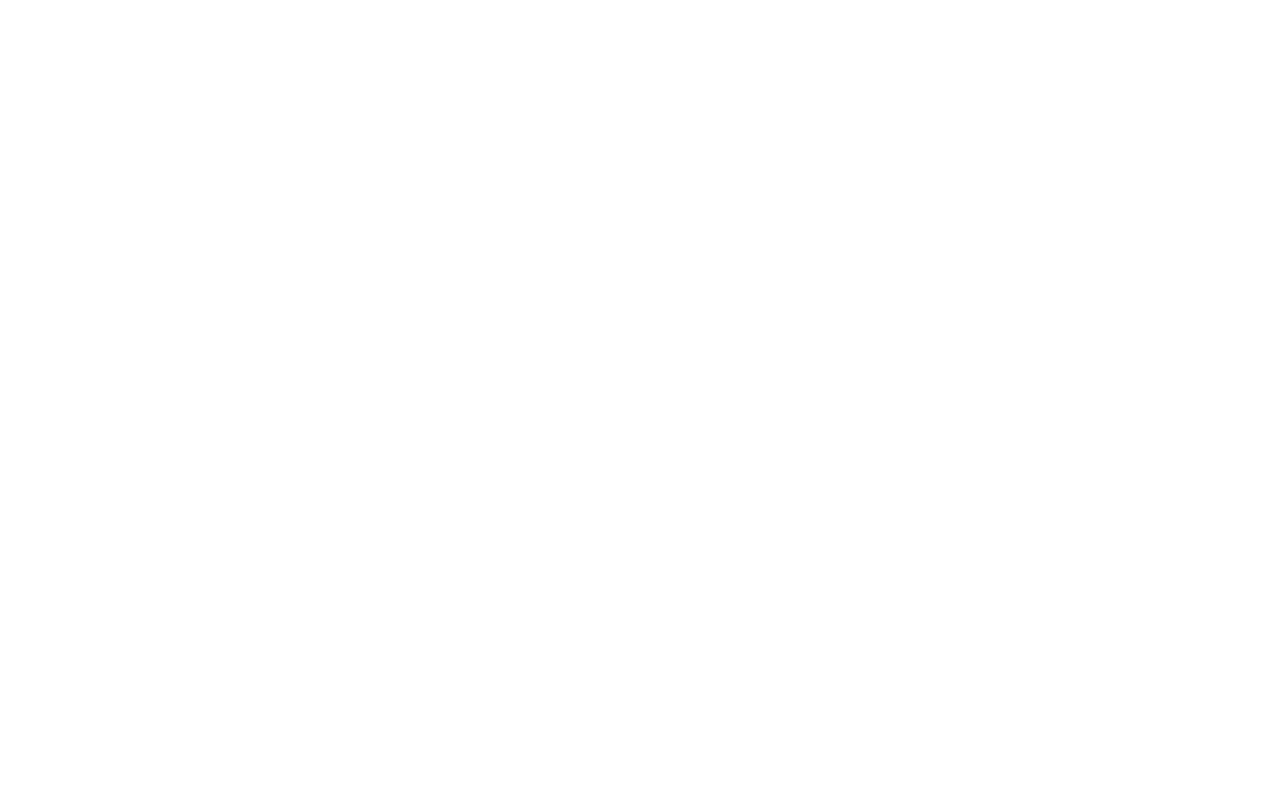
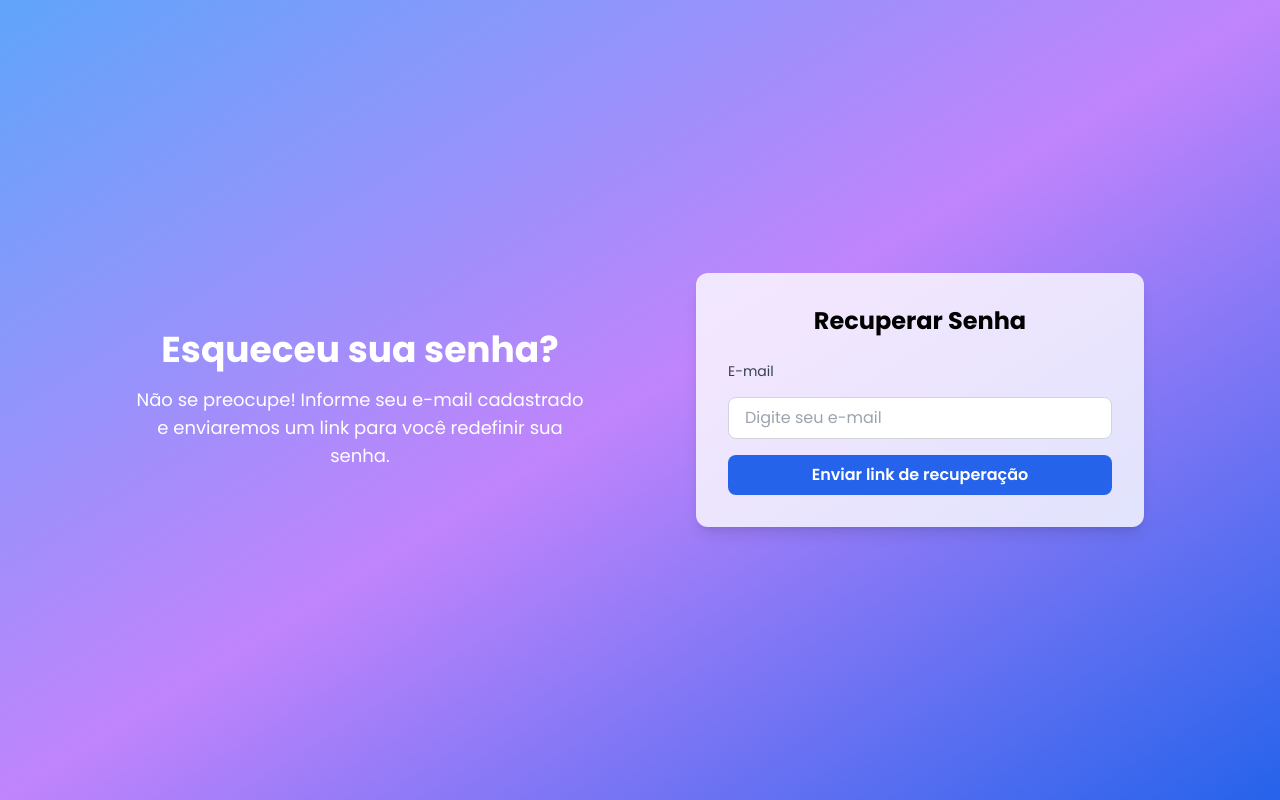
Before and after one commit to Rodrigo081pb/DoarProject, a React (Vite) app: page /esqueceu-senha in a window 1280 px wide. Before the commit this address had no page. Built offline with nearby package versions, Linux system fonts and the light colour scheme.

Commit message:
feat: criação da tela esqueceu senha

```diff
--- /dev/null
+++ b/src/pages/EsqueceuSenha/EsqueceuSenha.jsx
@@ -0,0 +1,28 @@
+
+import React from "react";
+import EsqueceuSenhaForm from "./components/EsqueceuSenhaForm";
+import WelcomeSection from "./components/WelcomeSection";
+
+const EsqueceuSenha = () => {
+	React.useEffect(() => {
+		document.body.classList.remove('with-navbar');
+		return () => {
+			document.body.classList.add('with-navbar');
+		};
+	}, []);
+	return (
+		<div className="min-h-screen flex flex-col justify-between bg-gradient-to-br from-blue-400 via-purple-400 to-blue-600 relative">
+			<div className="absolute inset-0 w-full h-full bg-gradient-to-br from-blue-400 via-purple-400 to-blue-600 opacity-80 -z-10" />
+			<div className="flex flex-col md:flex-row items-center justify-between w-full h-full px-6 py-10 md:py-0 md:px-20 gap-10 md:gap-0">
+				<div className="flex flex-col gap-10 md:gap-20 justify-center md:h-screen md:w-1/2">
+					<WelcomeSection />
+				</div>
+				<div className="flex flex-col justify-center md:h-screen md:w-1/2 w-full">
+					<EsqueceuSenhaForm />
+				</div>
+			</div>
+		</div>
+	);
+};
+
+export default EsqueceuSenha;
--- /dev/null
+++ b/src/pages/EsqueceuSenha/components/EsqueceuSenhaForm.jsx
@@ -0,0 +1,51 @@
+import React, { useState } from "react";
+
+const EsqueceuSenhaForm = () => {
+  const [email, setEmail] = useState("");
+  const [success, setSuccess] = useState(false);
+  const [error, setError] = useState("");
+
+  const handleSubmit = (e) => {
+    e.preventDefault();
+    setError("");
+    // Simulação de envio
+    if (email.includes("@")) {
+      setSuccess(true);
+    } else {
+      setError("Por favor, insira um e-mail válido.");
+    }
+  };
+
+  return (
+    <div className="bg-white bg-opacity-80 rounded-xl shadow-lg p-8 w-full max-w-md mx-auto">
+      <h2 className="text-2xl font-bold mb-6 text-center text-white-700">Recuperar Senha</h2>
+      {success ? (
+        <div className="text-green-600 text-center">
+          Um link de recuperação foi enviado para seu e-mail!
+        </div>
+      ) : (
+        <form onSubmit={handleSubmit} className="flex flex-col gap-4">
+          <label htmlFor="email" className="text-sm font-medium text-gray-700">E-mail</label>
+          <input
+            id="email"
+            type="email"
+            value={email}
+            onChange={(e) => setEmail(e.target.value)}
+            className="border border-gray-300 rounded-lg px-4 py-2 focus:outline-none focus:ring-2 focus:ring-blue-400"
+            placeholder="Digite seu e-mail"
+            required
+          />
+          {error && <span className="text-red-500 text-sm">{error}</span>}
+          <button
+            type="submit"
+            className="bg-blue-600 text-white font-semibold py-2 rounded-lg hover:bg-blue-700 transition"
+          >
+            Enviar link de recuperação
+          </button>
+        </form>
+      )}
+    </div>
+  );
+};
+
+export default EsqueceuSenhaForm;
--- /dev/null
+++ b/src/pages/EsqueceuSenha/components/WelcomeSection.jsx
@@ -0,0 +1,12 @@
+import React from "react";
+
+const WelcomeSection = () => (
+  <div className="flex flex-col items-center justify-center h-full">
+    <h1 className="text-4xl font-bold text-white mb-4 text-center">Esqueceu sua senha?</h1>
+    <p className="text-lg text-white text-center max-w-md">
+      Não se preocupe! Informe seu e-mail cadastrado e enviaremos um link para você redefinir sua senha.
+    </p>
+  </div>
+);
+
+export default WelcomeSection;
--- a/src/pages/Register/components/RegisterForm.jsx
+++ b/src/pages/Register/components/RegisterForm.jsx
@@ -192,8 +192,6 @@
                         <BaseButton type="submit" variant="primary" size="md">Enviar</BaseButton>
                     )}
                 </div>
-
-                {/* Mensagem de sucesso agora é exibida via alert e redirecionamento */}
             </form>
         </div>
     );
--- a/src/routes/routes.jsx
+++ b/src/routes/routes.jsx
@@ -2,6 +2,7 @@
 import Home from '../pages/Home/Home';
 import Login from '../pages/Login/Login'
 import Register from '../pages/Register/Register'
+import EsqueceuSenha from '../pages/EsqueceuSenha/EsqueceuSenha'
 
 export default function AppRoutes() {
   return (
@@ -10,6 +11,7 @@
         <Route path="/" element={<Home />} />
         <Route path="/login" element={<Login />} />
         <Route path="/register" element={<Register/>} />
+        <Route path="/esqueceu-senha" element={<EsqueceuSenha />} />
       </Routes>
     </BrowserRouter>
   );
```
